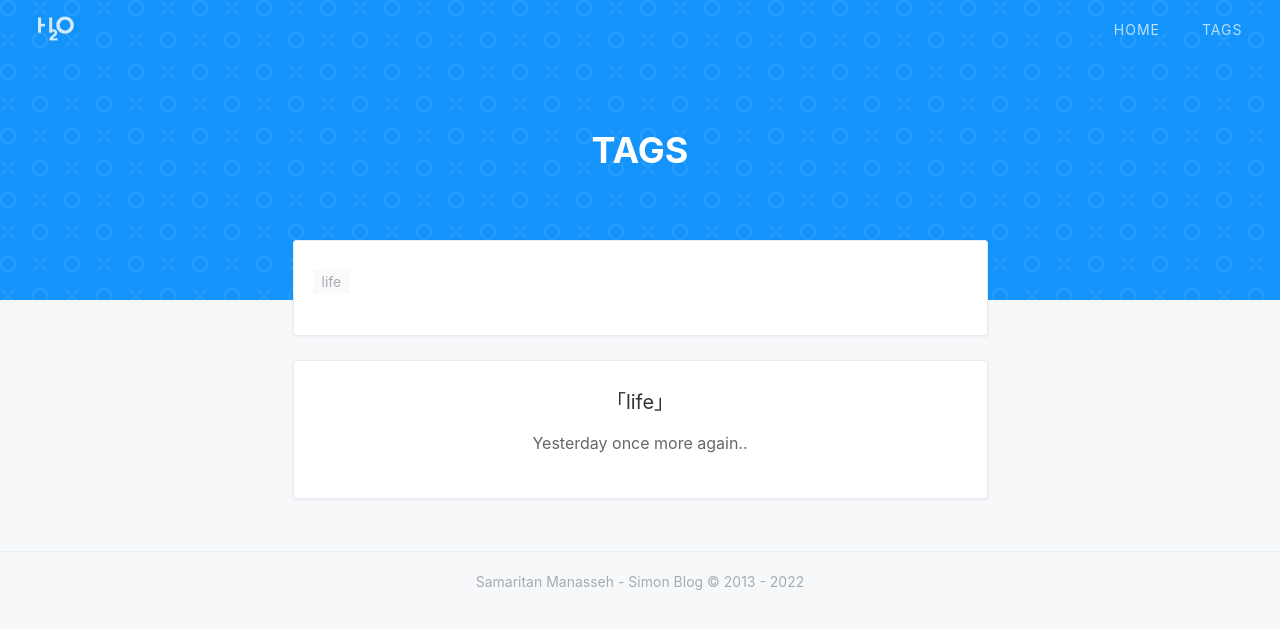
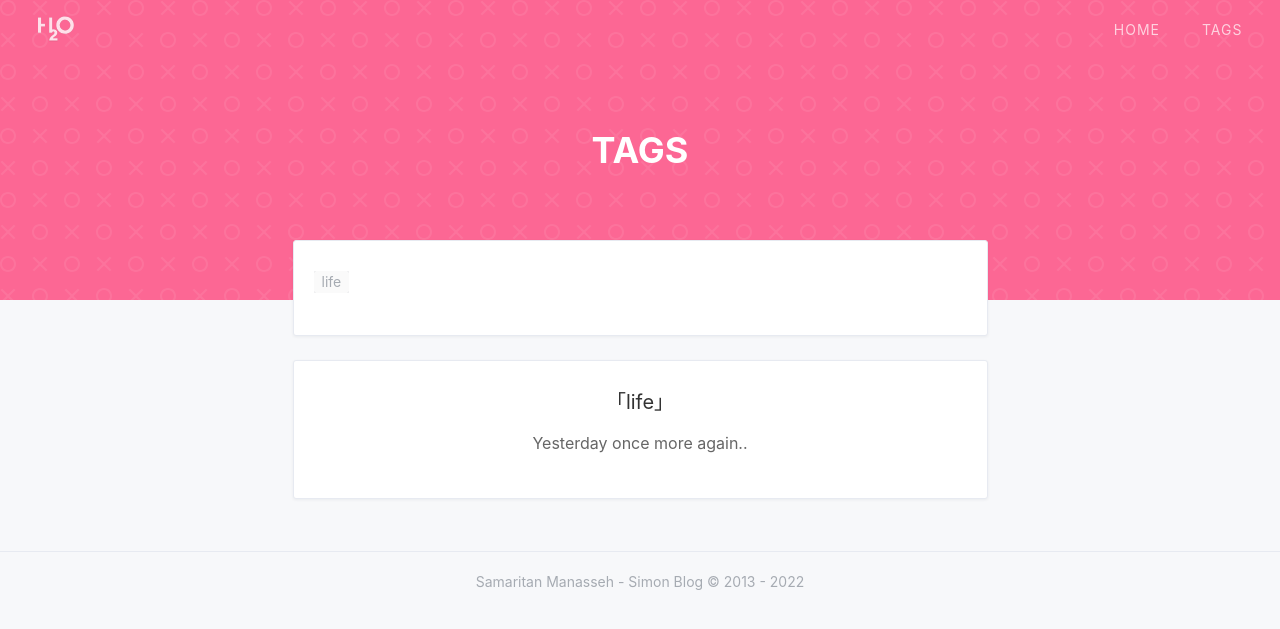
Before and after one commit to imrsp/imrsp.github.io-old, a Jekyll site: the page built from tags.html, in a window 1280 px wide. Shown: the top 629 px of the page. Built offline with Jekyll 4.4.1, drawn with Linux system fonts in a browser that asks for light colours; nearby versions of some CDN libraries; a style sheet for code colours, icons or effects is not loaded.

Commit message:
Update _config.yml

```diff
--- a/_config.yml
+++ b/_config.yml
@@ -41,7 +41,7 @@ social-share: true
 social-share-items: ['wechat', 'weibo', 'douban', 'twitter']
 
 # theme color 主题皮肤
-theme-color: 'default'  # pink or default
+theme-color: 'pink'  # pink or default
 
 # Post header background patterns (when the post no cover): circuitBoard, overlappingCircles, food, glamorous, , seaOfClouds
 postPatterns: 'ticTacToe'
```
